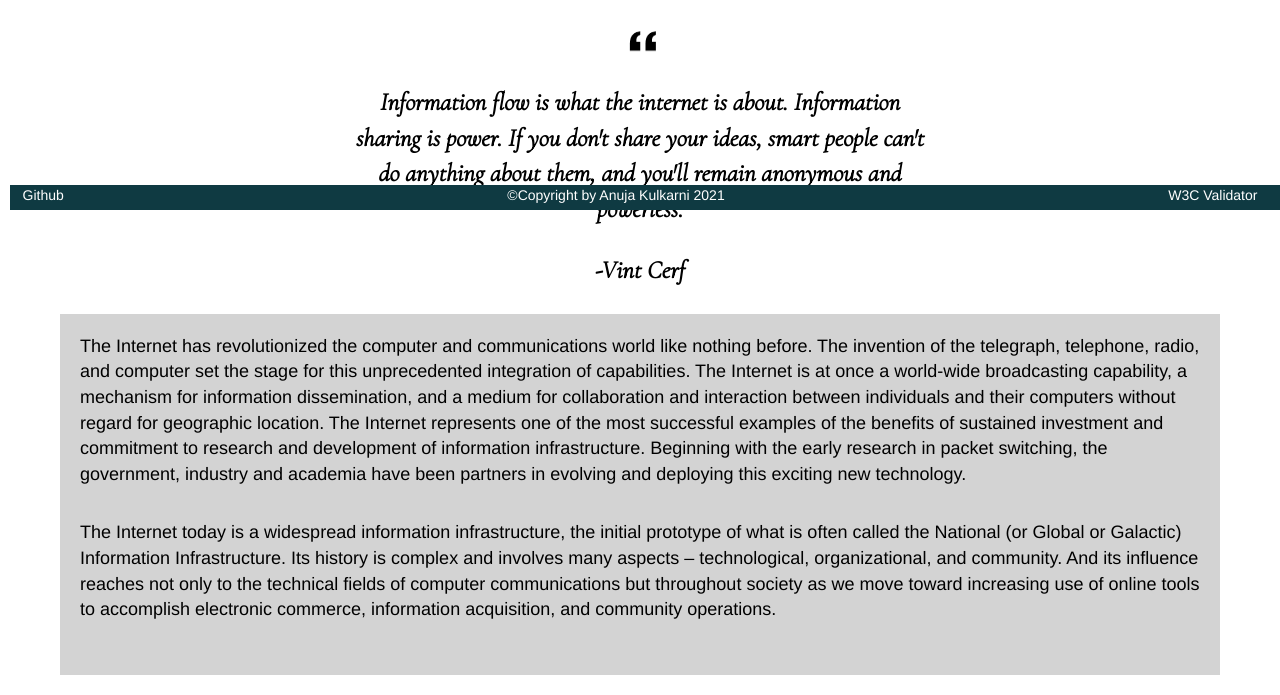
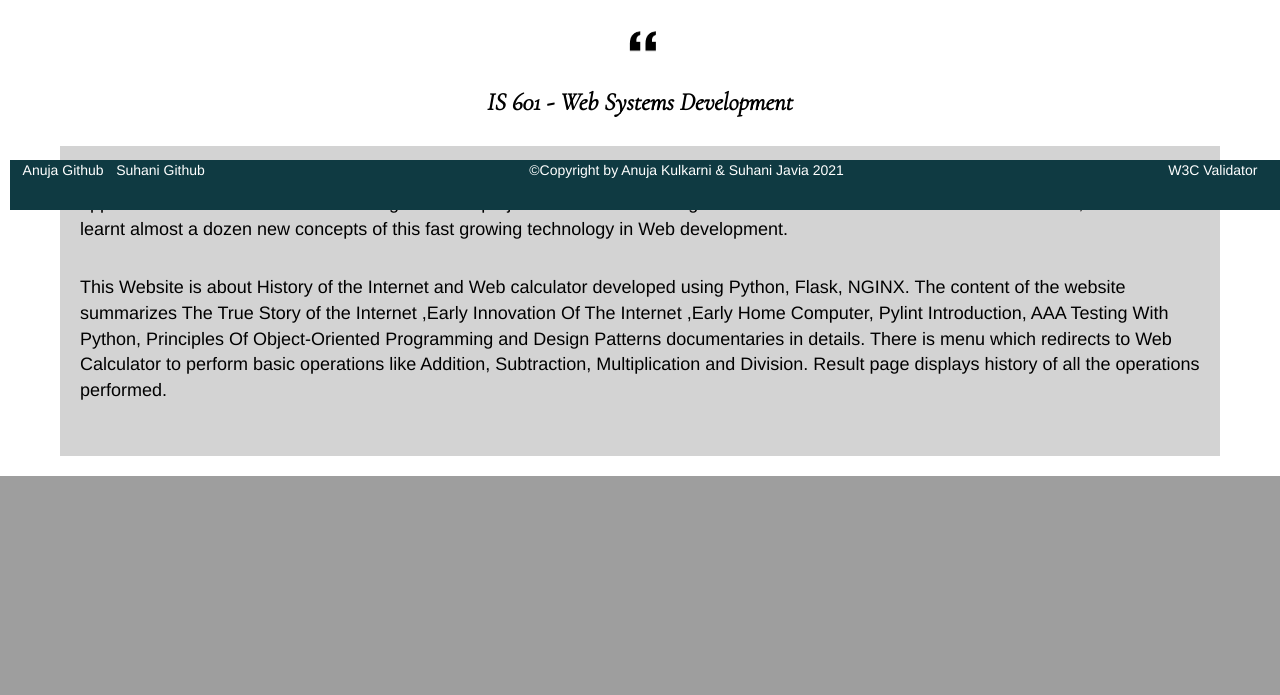
Before and after one commit to anujaku/is601finalproject, a Flask app: template app/templates/index.html in a window 1280 px wide. Shown: the part 590-1285 px from the top of the page. After the commit the page ends 1066 px from the top, so only its background shows below. Run offline with Flask 2, Linux system fonts and the light colour scheme; the template is opened without the code that fills it, so the values that code supplies are empty; parts of the project's set-up code (start-up, migrations or seed data) failed here and were passed over; some libraries are stand-ins or nearby versions; some web fonts are replaced.

Commit message:
Home page and footer changes.

```diff
--- a/app/templates/base.html
+++ b/app/templates/base.html
@@ -173,12 +173,14 @@
 
       <div>
         {% block footer %}
-        <footer style="background-color: #0f3a42; height: 25px; padding-right: 20px;">
-            <a href="https://github.com/anujaku/internethistory" target="_blank" title="My git repository"
-           class="footer-repo">Github</a>
+        <footer style="background-color: #0f3a42; height: 50px; padding-right: 20px;">
+            <a href="https://github.com/anujaku/is601finalproject" target="_blank" title="My git repository"
+                class="footer-repo">Anuja Github</a>
+              <a href="https://github.com/jastina10/is601finalproject" target="_blank" title="My git repository"
+                class="footer-repo">Suhani Github</a>
             <a href="https://validator.w3.org/" target="_blank" title="W3C Validator report" class="footer-report">W3C Validator</a>
-            &copy;Copyright by Anuja Kulkarni 2021
-        </footer>
+                &copy;Copyright by Anuja Kulkarni & Suhani Javia 2021
+            </footer>
         {% endblock %}
     </div>
     </div>
--- a/app/templates/index.html
+++ b/app/templates/index.html
@@ -149,24 +149,24 @@
     <div class="divSection" >
         <div>
             <img id="quote" alt="Quote" src="{{ url_for('static', filename='images/quote.png') }}">
-            <p class="q1">Information flow is what the internet is about. Information sharing is power. If you don't share your ideas, smart people can't do anything about them, and you'll remain anonymous and powerless.</p>
-            <p class="q1">-Vint Cerf</p></div>
+            <p class="q1">IS 601 - Web Systems Development</p>
+        </div>
 
     </div>
     <div id ="text">
         <p class="divBottomFontStyle" style="padding-bottom: 2%">
-            The Internet has revolutionized the computer and communications world like nothing before. The invention of the telegraph, telephone,
-            radio, and computer set the stage for this unprecedented integration of capabilities. The Internet is at once a world-wide broadcasting
-            capability, a mechanism for information dissemination, and a medium for collaboration and interaction between individuals and their computers
-            without regard for geographic location. The Internet represents one of the most successful examples of the benefits of sustained investment
-            and commitment to research and development of information infrastructure. Beginning with the early research in packet switching, the government,
-            industry and academia have been partners in evolving and deploying this exciting new technology.
+            This website is the part of a Project towards credits for IS601 - Web Systems Development. This is a really nice
+            course to take. We really appreciate Professor Williams Keith to give us the projects that we are been given so
+            far in this course. In the first month itself, We have learnt almost a dozen new concepts of this fast growing
+            technology in Web development.
         </p>
         <p class="divBottomFontStyle" style="padding-bottom: 2%">
-            The Internet today is a widespread information infrastructure, the initial prototype of what is often called the National
-            (or Global or Galactic) Information Infrastructure. Its history is complex and involves many aspects – technological, organizational,
-            and community. And its influence reaches not only to the technical fields of computer communications but throughout society as we move
-            toward increasing use of online tools to accomplish electronic commerce, information acquisition, and community operations.
+            This Website is about History of the Internet and Web calculator developed using Python, Flask, NGINX. The content
+            of the website summarizes The True Story of the Internet ,Early Innovation Of The Internet ,Early Home Computer, Pylint
+            Introduction, AAA Testing With Python, Principles Of Object-Oriented Programming and Design Patterns documentaries in
+            details. There is menu which redirects to Web Calculator to perform basic operations like Addition, Subtraction,
+            Multiplication and Division. Result page displays history of all the operations performed.
+
         </p>
 
     </div>
```
